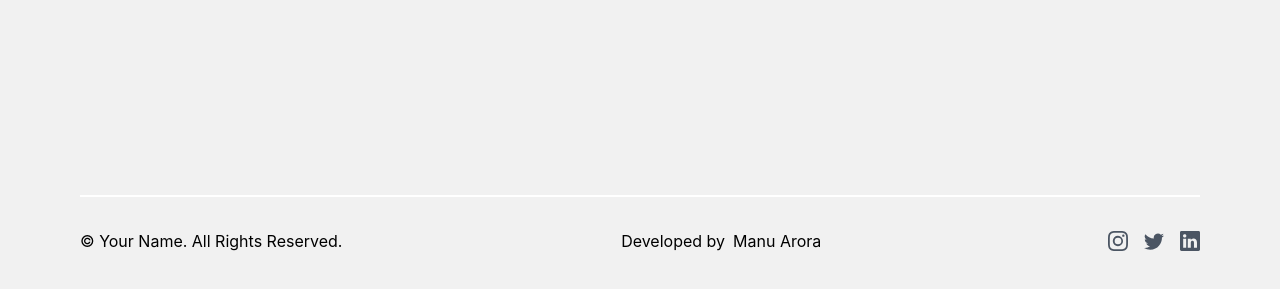
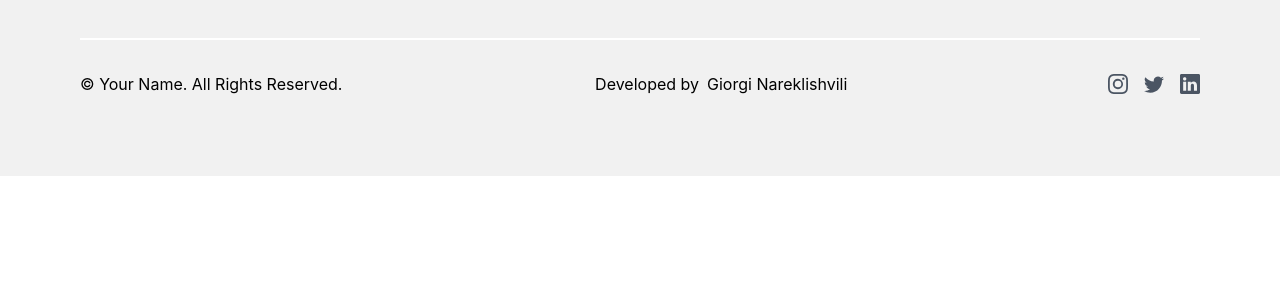
Before and after one commit to manuarora700/simple-developer-portfolio-website, a Next.js app: page / in a window 1280 px wide. Shown: the part 2483-2772 px from the top of the page. After the commit the page ends 2659 px from the top, so only its background shows below. Built offline with nearby package versions, Linux system fonts and the light colour scheme; no server answers.

Commit message:
changing many items few images and texts

```diff
--- a/components/ContainerBlock.js
+++ b/components/ContainerBlock.js
@@ -8,7 +8,7 @@ export default function ContainerBlock({ children, ...customMeta }) {
   const router = useRouter();
 
   const meta = {
-    title: "Manu Arora - Developer, Writer, Creator and YouTuber",
+    title: "Giorgi Nareklishvili - Developer, Creator, It Assistant",
     description: `I've been developing websites for 5 years straight. Get in touch with me to know more.`,
     image: "/avatar.png",
     type: "website",
--- a/components/FavouriteProjects.js
+++ b/components/FavouriteProjects.js
@@ -75,7 +75,7 @@ export default function FavouriteProjects() {
           </a>
           {/* Single card */}
           <a
-            href="https://manuarora.in"
+            href=""
             className="w-full block col-span-3 sm:col-span-1  object-cover"
           >
             <div className="relative overflow-hidden shadow-2xl">
--- a/components/Footer.js
+++ b/components/Footer.js
@@ -19,7 +19,7 @@ export default function Footer() {
                   className="hover:bg-red-500 rounded-md px-2 py-1  hover:text-gray-50"
                   href="https://manuarora.in"
                 >
-                  Manu Arora
+                  Giorgi Nareklishvili
                 </a>
               </div>
             </div>
--- a/components/Hero.js
+++ b/components/Hero.js
@@ -28,7 +28,7 @@ export default function Hero() {
           </RainbowHighlight>
           <RainbowHighlight color={colors[3]}>
             <h1 className="text-4xl md:text-8xl font-bold text-gray-700 dark:text-gray-200 my-2">
-              Youtuber.
+              Welcome at gionare!
             </h1>
           </RainbowHighlight>
         </RoughNotationGroup>
--- a/constants/data.js
+++ b/constants/data.js
@@ -8,8 +8,8 @@ const userData = {
   address: "NY, US.",
   projects: [
     {
-      title: "Tailwind Master Kit",
-      link: "https://tailwindmasterkit.com",
+      title: "Portfolio",
+      link: "",
       imgUrl: "/tmk.jpg",
     },
     {
@@ -18,9 +18,9 @@ const userData = {
       imgUrl: "/placeholdertech.png",
     },
     {
-      title: "Portfolio",
-      link: "https://manuarora.in",
-      imgUrl: "/portfolio.png",
+      title: "Guess The Number",
+      link: "https://guessgiosnumber.vercel.app/",
+      imgUrl: "/guessgiosnumber.png",
     },
     {
       title: "CovidRescue",
--- a/pages/experience.js
+++ b/pages/experience.js
@@ -4,7 +4,7 @@ import Experience from "../components/Experience";
 
 export default function experience() {
   return (
-    <ContainerBlock title="Experience - Manu Arora">
+    <ContainerBlock title="Experience - Giorgi Nareklishvili">
       <Experience />
     </ContainerBlock>
   );
--- a/pages/index.js
+++ b/pages/index.js
@@ -10,8 +10,8 @@ import userData from "@constants/data";
 export default function Home({ repositories }) {
   return (
     <ContainerBlock
-      title="Manu Arora - Developer, Writer, Creator"
-      description="This is a template built specifically for my blog - Creating a developer portfolio that gets you a job."
+      title="Giorgi Nareklishvili - Developer, Creator"
+      description="My developer portfolio that will give me a new job."
     >
       <Hero />
       <FavouriteProjects />
--- a/pages/projects.js
+++ b/pages/projects.js
@@ -4,7 +4,7 @@ import Projects from "../components/Projects";
 
 export default function projects() {
   return (
-    <ContainerBlock title="Projects - Manu Arora">
+    <ContainerBlock title="Projects - Giorgi Nareklishvili">
       <Projects />
     </ContainerBlock>
   );
```
Also changed, not shown: public/portfolio.png, public/tmk.jpg (deleted).
